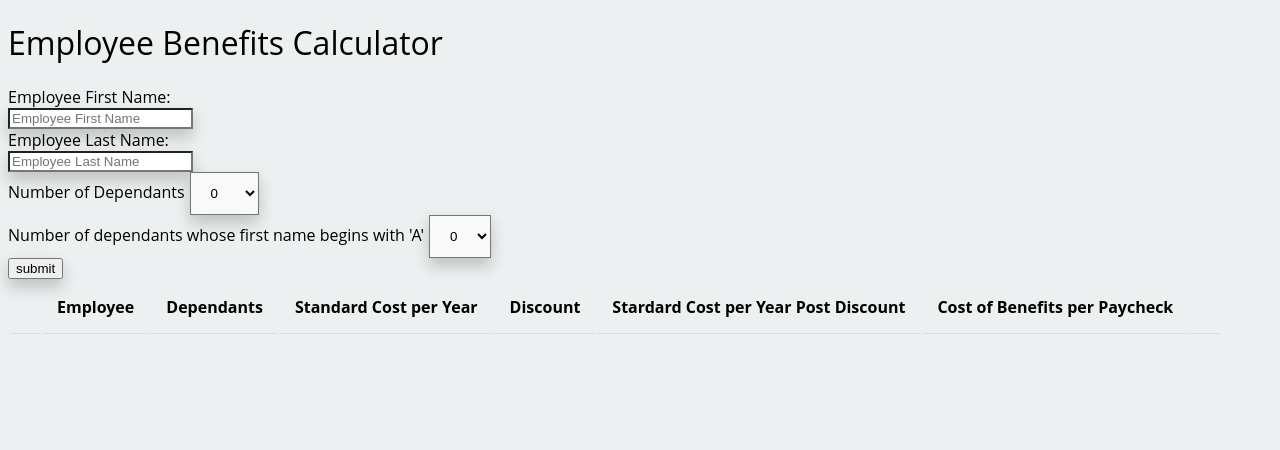
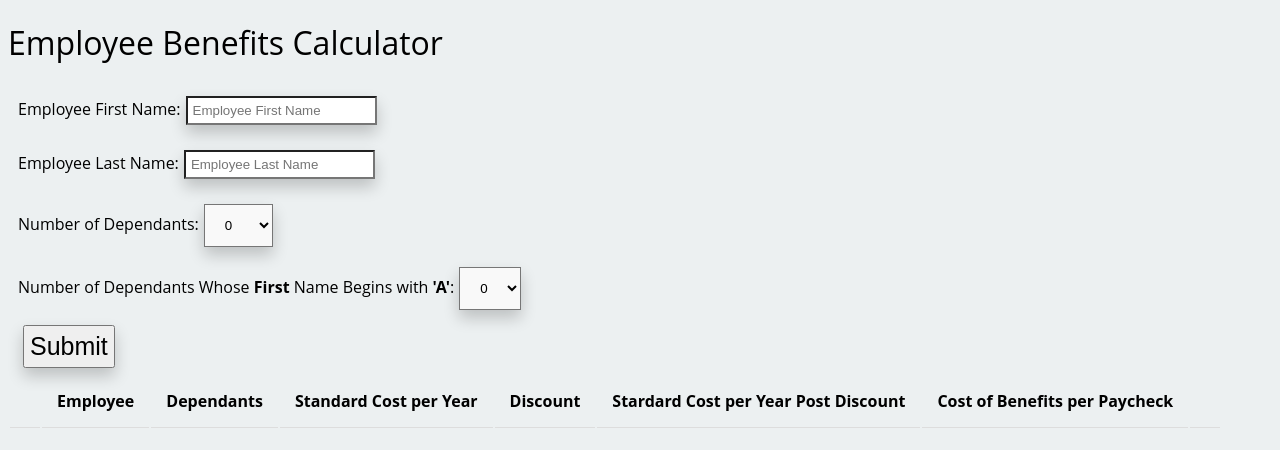
Before and after one commit to s3vanduine/ReactApplication, a React (Create React App) app: page / in a window 1280 px wide. Shown: the top 450 px of the page. Built offline with nearby package versions, Linux system fonts and the light colour scheme; the HTML template or start-up script is replaced by a standard one.

Commit message:
Clean working version 1

```diff
--- a/src/App.js
+++ b/src/App.js
@@ -6,29 +6,7 @@ import uuid from 'uuid';
 
 class App extends React.Component {
   state = {
-    employees: [
-      // {
-      //   id: uuid.v4(),
-      //   firstName: 'Sarah',
-      //   lastName: 'VanDuine',
-      //   numOfDependants: 2,
-      //   payCheck: 2000
-      // },
-      // {
-      //   id: uuid.v4(),
-      //   firstName: 'James',
-      //   lastName: 'Jamison',
-      //   numOfDependants: 4,
-      //   payCheck: 2000
-      // },
-      // {
-      //   id: uuid.v4(),
-      //   firstName: 'Indiana',
-      //   lastName: 'Jones',
-      //   numOfDependants: 0,
-      //   payCheck: 2000
-      // }
-    ]
+    employees: []
   }
 
   //Use for calculations
@@ -83,18 +61,11 @@ class App extends React.Component {
     if(firstName.toString().substring(0, 1).toUpperCase() === discountLetter){
       discount += costOfBeneifitsPerEmployeePerYear * discountPercentage;
     }
-    console.log(numOfDependantsWithANames);
-
     if(numOfDependants > 0){
       for(var i = 0; i < numOfDependantsWithANames; i++){
         discount += costOfBenefitsPerDepedantPerYear * discountPercentage
       }
     }
-    // dependantNames.forEach(element => {
-    //   if(element.substring(0,1) === discountLetter){
-    //      discount += costOfBenefitsPerDepedantPerYear * discountPercentage;
-    //   }
-    // })
     return discount;
   }
 
--- a/src/components/AddEmployee.js
+++ b/src/components/AddEmployee.js
@@ -1,16 +1,12 @@
 import React from 'react';
 import PropTypes from 'prop-types';
-//import Dependants from './Dependants'
 
 class AddEmployee extends React.Component {
     state = {
-        //employee: {
-            firstName: "",
-            lastName: "",
-            numOfDependants: 0,
-            numOfDependantsWithANames: 0
-            //dependantNames: []
-        //}
+        firstName: "",
+        lastName: "",
+        numOfDependants: 0,
+        numOfDependantsWithANames: 0
     }
 
     onChange = (e) => this.setState({
@@ -44,24 +40,17 @@ class AddEmployee extends React.Component {
             <label> Employee Last Name:
                 <input type="text" name="lastName" placeholder="Employee Last Name" onChange={this.onChange}/>
             </label>
-            <label className="dropdown">Number of Dependants
+            <label className="dropdown">Number of Dependants:
                 <select name="numOfDependants" className="dropdown-content" defaultValue="0" onChange={this.onChange}>
                     {selectOptions}
                 </select>
             </label><br/>
-            <label className="dropdown">Number of dependants whose first name begins with 'A'
+            <label className="dropdown">Number of Dependants Whose <b>First</b> Name Begins with <b>'A'</b>:
                 <select name="numOfDependantsWithANames" className="dropdown-content" defaultValue="0" onChange={this.onChange}>
                     {selectANamesOptions}
-                    {/* <option value="0">0</option>
-                    <option value="1">1</option>
-                    <option value="2">2</option> */}
                 </select>
             </label>
-            {/* <Dependants
-                numOfDependants = {this.numOfDependants}
-                addDependant = {this.addDependant}
-            /> */}
-            <input type="submit" value="submit"/>
+            <input className="submit" type="submit" value="Submit"/>
         </form>
     )
     }
--- a/src/index.css
+++ b/src/index.css
@@ -1,6 +1,6 @@
 * {
-  margin: 10;
-  padding: 15;
+  margin: 20;
+  padding: 20;
   color: inherit;
   box-sizing: inherit;
 }
@@ -53,10 +53,15 @@ form {
 
 label{
   display: block;
+  margin: 5px;
+  padding: 5px;
 }
+
 input {
-  display: block;
+  display: inline;
   box-shadow: 0px 8px 16px 0px rgba(0,0,0,0.2);
+  margin: 5px;
+  padding: 5px;
 }
 
 main {
@@ -68,3 +73,10 @@ main {
   left: 0;
   z-index: 10;
 }
+
+.submit {
+  display: block;
+  margin-left: 15px;
+  padding: 5px;
+  font-size: 25px;
+}
```
Also changed, not shown: src/components/Dependants.js (deleted, +0 -52 lines).
